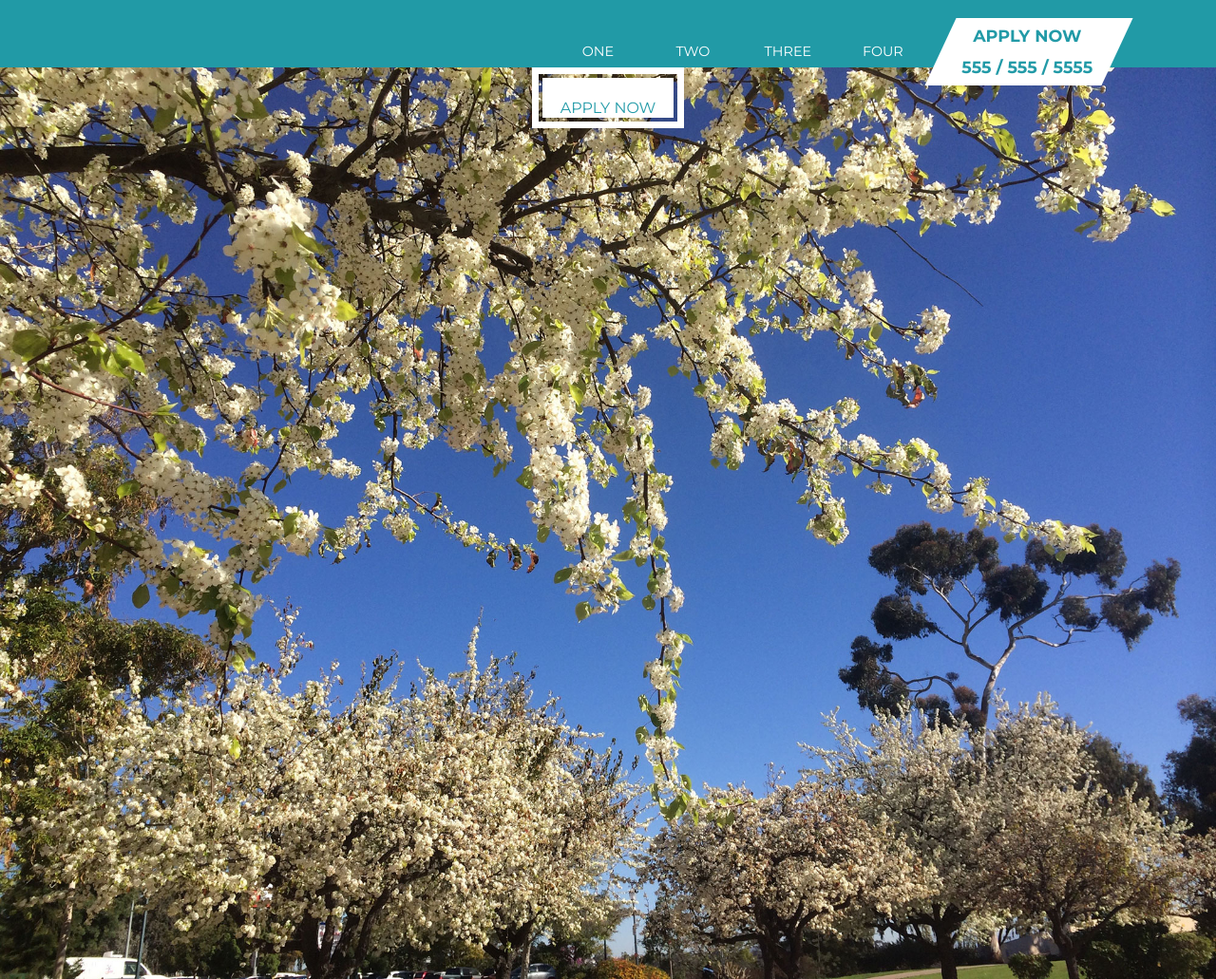
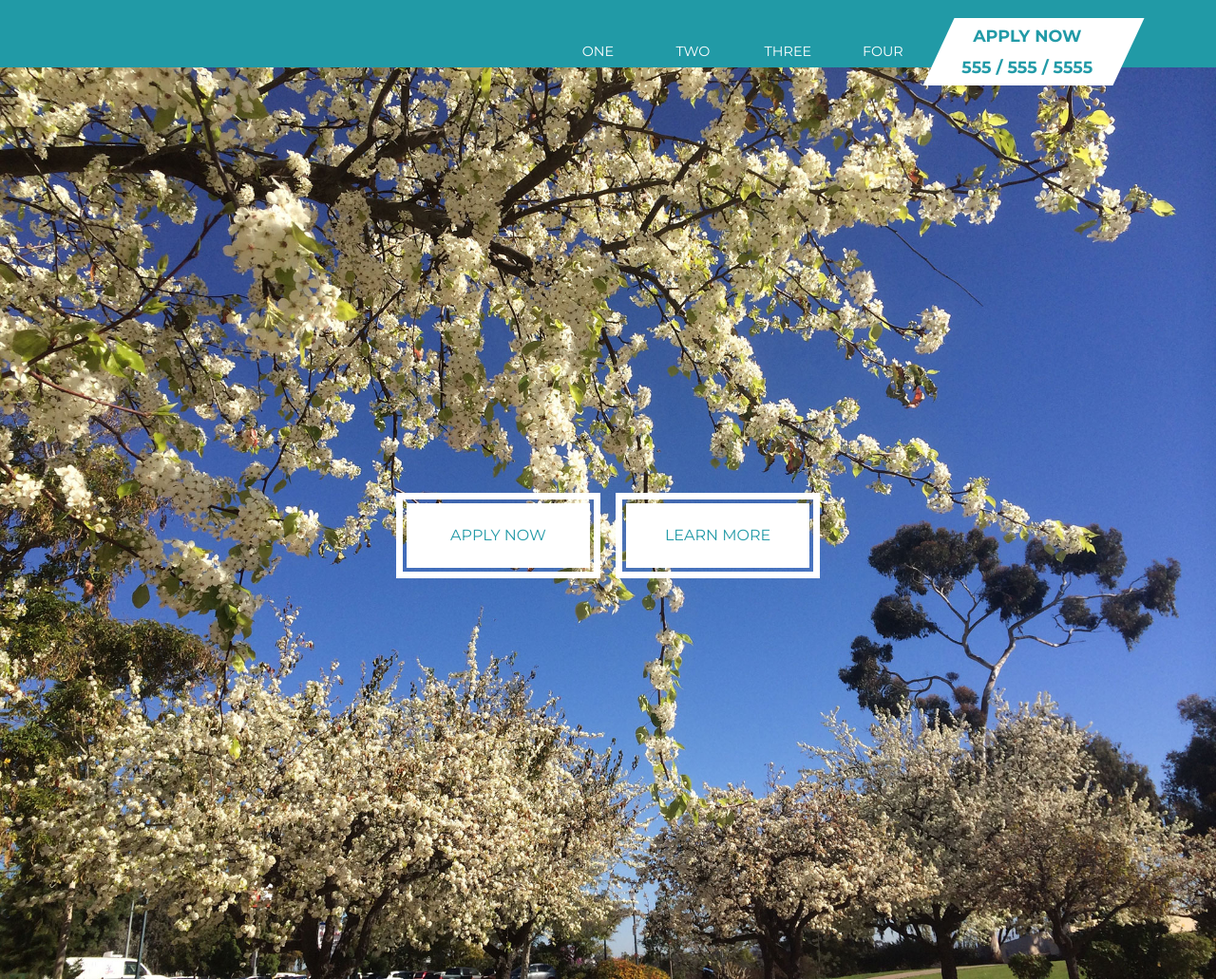
Before and after one commit to msolorio-test/git_test, a plain HTML site: page web-files/index.html in a window 1280 px wide. Shown: the whole page at 95% size. Drawn offline with Linux system fonts and the light colour scheme.

Commit message:
added learn more button to center main buttons and droped to 2/3 down the page

```diff
--- a/web-files/css/main.css
+++ b/web-files/css/main.css
@@ -151,11 +151,11 @@ CONTACT
 
 }
 .contact-background-skewed {
-	width: 186px;
+	width: 200px;
 	height: 71px;
 	position: absolute;
 	top: 0;
-	left: -22px;
+	left: -24px;
 	z-index: 1;
 	transform: skewX(-25deg);
 }
@@ -163,14 +163,28 @@ CONTACT
 /***********************
 MAIN
 ***********************/
-.center-button-outer {position: relative;z-index: 2;border: 7px solid #fff;width: 160px;margin: 0 auto;}
+.center-button-container {
+	position: relative;
+	z-index: 2;
+	top: 426px;
+	width: 461px;
+	height: 69px;
+	margin: 0 auto;
+	text-align: center;
+}
+.center-button-outer {
+	display: inline-block;
+	border: 7px solid #fff;
+	width: 215px;
+	margin: 0 6px;
+}
 .center-button-inner {
 	background: #fff;
 	margin: 4px;
 	text-align: center;
 	text-transform: uppercase;
-	height: 42px;
-	line-height: 42px;
+	height: 68px;
+	line-height: 68px;
 }
 
 /***********************
--- a/web-files/index.html
+++ b/web-files/index.html
@@ -31,8 +31,14 @@
 		</div>
 	</header>
 	<main class="slideshow-container">
-		<div class="center-button-outer">
-			<div class="center-button-inner bg-white text-aqua">apply now</div>
+
+		<div class="center-button-container">
+			<div class="center-button-outer">
+				<div class="center-button-inner bg-white text-aqua">apply now</div>
+			</div>
+			<div class="center-button-outer">
+				<div class="center-button-inner bg-white text-aqua">learn more</div>
+			</div>
 		</div>
 
 		<!--SLIDESHOW IMAGES-->
```
